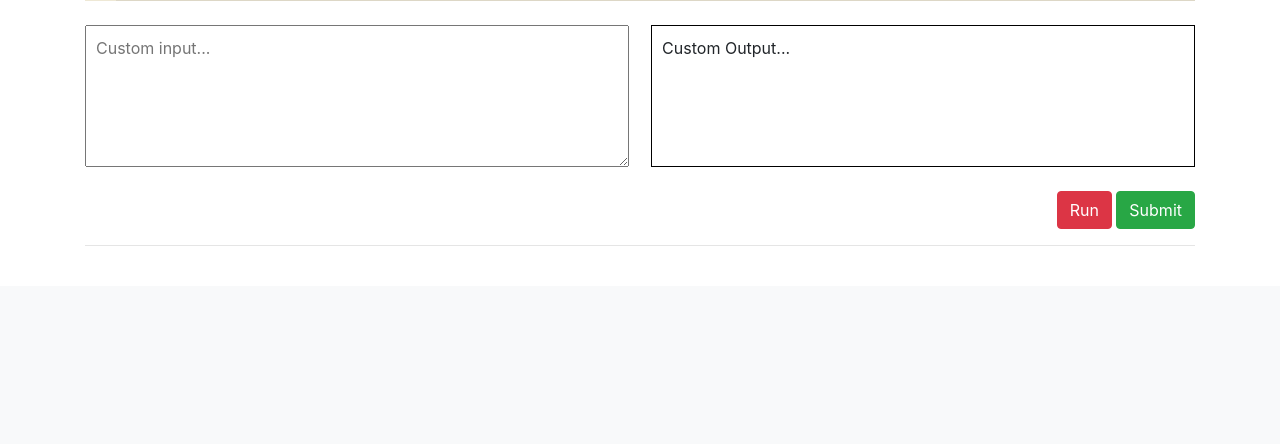
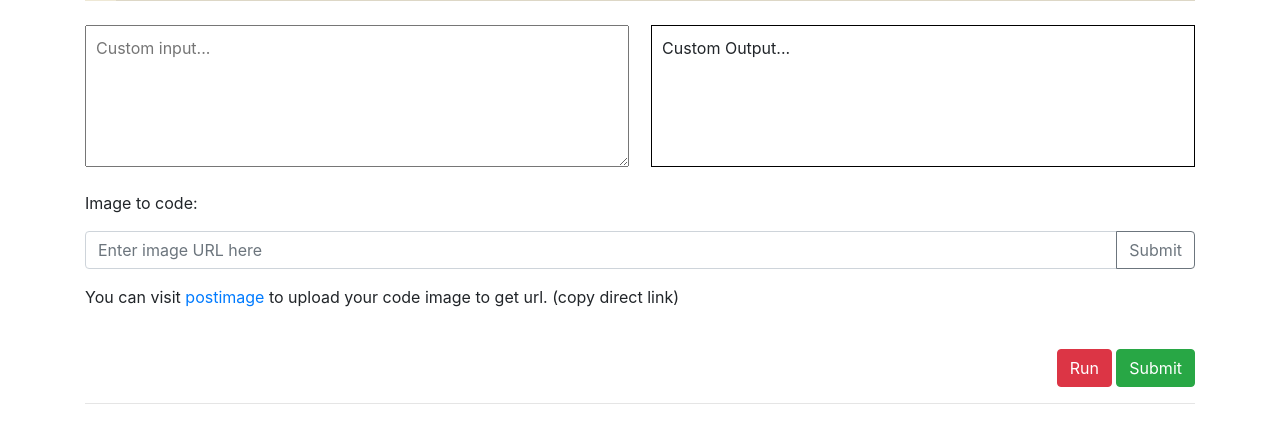
Before and after one commit to snlagr/codejedi, a Django app: page /lesson/1 in a window 1280 px wide. Shown: the part 561-1005 px from the top of the page. Before the commit the page ends 807 px from the top, so only its background shows below. Run offline with Django 3.2, Linux system fonts and the light colour scheme; tables that the repository leaves empty hold one stand-in row (values such as "Sample post"); parts of the project's set-up code (start-up, migrations or seed data) failed here and were passed over; some libraries are stand-ins or nearby versions.

Commit message:
image to text

```diff
--- a/mainsite/static/lesson_view.js
+++ b/mainsite/static/lesson_view.js
@@ -100,3 +100,27 @@ document.querySelector('#submitcode').addEventListener('click', () => {
         else swal("Uh Oh!", "Some testcases failed to pass. Try again.", "error");
     });
 });
+
+document.querySelector('#imgtotext').addEventListener('click', () => {
+    let loading_animation = `<div id="customLoad" class="fa-4x d-flex justify-content-center align-items-center"
+    style="height: 100%; visibility: hidden;">
+    <i class="fas fa-sync fa-spin"></i>
+    </div>`;
+    document.querySelector('#customOut').innerHTML = loading_animation;
+    document.querySelector('#customLoad').style.visibility = "visible";
+
+    let imageURL = document.querySelector('#imageURL').value;
+    let img = '<img src="' + imageURL + '">';
+    let callURL = `${document.location.protocol}//${document.location.host}/imgtotext`;
+    axios.post(callURL, {
+        "imageURL": imageURL
+    }).then(res => {
+        document.querySelector('#customOut').innerHTML = "Custom Output...";
+        if (res.data.status == 'fail') {
+            swal("Uh Oh!", res.data.text, "error");
+            return;
+        }
+        editor.getDoc().setValue(res.data.text);
+        document.querySelector('#image').innerHTML = img;
+    })
+})
--- a/mainsite/templates/lesson_view.html
+++ b/mainsite/templates/lesson_view.html
@@ -22,6 +22,10 @@
 
     a:visited {
         color: white;
+    }
+
+    #postimage:visited {
+        color: blue;
     }
 </style>
 {% endblock %}
@@ -84,6 +88,20 @@ print(ans) -->
 </div>
 <br>
 
+<p>Image to code:</p>
+<div class="input-group mb-3">
+    <input type="text" class="form-control" id="imageURL" placeholder="Enter image URL here" aria-describedby="basic-addon2">
+    <div class="input-group-append">
+      <button class="btn btn-outline-secondary" type="button" id="imgtotext">Submit</button>
+    </div>
+</div>
+<p>You can visit <a href="https://postimages.org/" target="_blank" id="postimage">postimage</a> to upload your code image to get url. (copy direct link)</p>
+
+<div id='image'>
+    <!-- <img src="https://i.postimg.cc/CM3BbGrr/2021-03-19-151541-343x166-scrot.png"> -->
+</div>
+<br>
+
 <div class="d-flex justify-content-between">
     <div>
         {% if prev_lesson %}
--- a/mainsite/urls.py
+++ b/mainsite/urls.py
@@ -13,5 +13,6 @@ urlpatterns = [
     path("lesson/<int:lesson_id>", views.lesson_view, name="view_lesson"),
     path("runcode", views.runcode, name="runcode"),
     path("submitcode", views.submitcode, name="submitcode"),
-    path("claimcert", views.claimcert, name="claimcert")
+    path("claimcert", views.claimcert, name="claimcert"),
+    path("imgtotext", views.imgtotext, name="imgtotext")
 ]
--- a/mainsite/views.py
+++ b/mainsite/views.py
@@ -25,7 +25,10 @@ clientSecret = os.getenv('clientSecret')
 clientId = os.getenv('clientId')
 sender_email = os.getenv('sender_email')
 password = os.getenv('password').replace('@', '#')
-
+rapidAPIkey = os.getenv('rapidAPIkey')
+rapidAPIkey1 = os.getenv('rapidAPIkey1')
+rapidAPIkey2 = os.getenv('rapidAPIkey2')
+count = 0
 
 def landing(request):
     return render(request, "landing.html")
@@ -223,6 +226,7 @@ def claimcert(request):
               'Congratulations for completing the course.', cert_data)
     return JsonResponse({"verdict": "pass"})
 
+url = "https://google-ai-vision.p.rapidapi.com/cloudVision/imageToText"
 
 def sendEmail(receiver_email, subject, body, cert_data=None):
     # Create a multipart message and set headers
@@ -280,3 +284,35 @@ def sendEmail(receiver_email, subject, body, cert_data=None):
     with smtplib.SMTP_SSL("smtp.gmail.com", 465, context=context) as server:
         server.login(sender_email, password)
         server.sendmail(sender_email, receiver_email, text)
+
+@csrf_exempt
+def imgtotext(request):
+    if request.method == 'GET':
+        return HttpResponseRedirect(reverse("landing"))
+
+    global count
+    count += 1
+    rapidAPIkeys = [rapidAPIkey]+[rapidAPIkey1]+[rapidAPIkey2]
+    # print("count : " + str(count) + " key : " + str(keys[count%3]))
+    data = json.load(request)
+    imageURL = data['imageURL']
+
+    url = "https://google-ai-vision.p.rapidapi.com/cloudVision/imageToText"
+
+    payload = '''{
+				"source":"''' + imageURL + '''",
+				"sourceType":"url"
+			}'''
+
+    headers = {
+        'content-type': "application/json",
+        'x-rapidapi-key': rapidAPIkeys[count%3],
+        'x-rapidapi-host': "google-ai-vision.p.rapidapi.com"
+    }
+
+    response = requests.request("POST", url, data=payload, headers=headers)
+
+    try:
+        return JsonResponse({"status": "success", "text": response.json()['text']})
+    except:
+        return JsonResponse({"status": "fail", "text": response.json()['message']})
```
